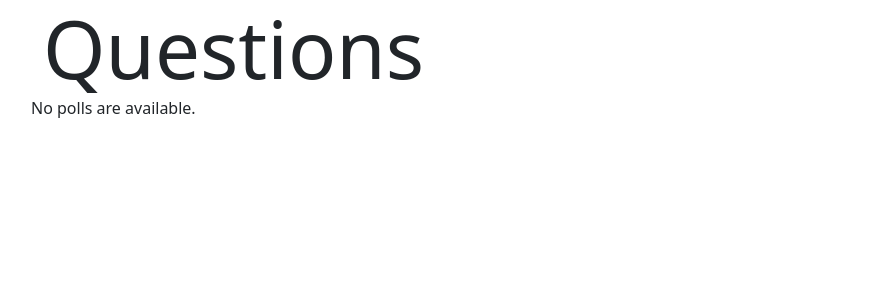
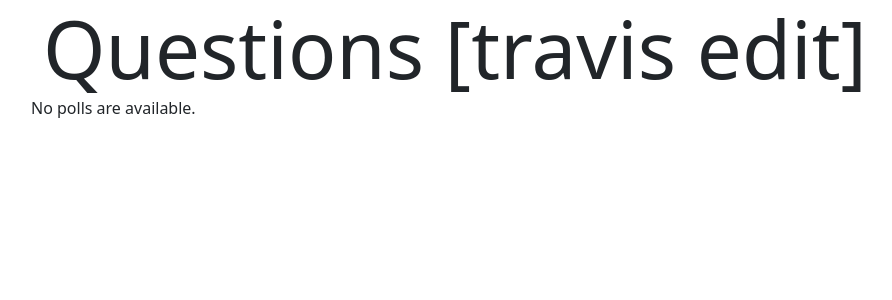
Before and after one commit to emoltz/swe2_app, a Django app: page / in a window 1280 px wide. Shown: the top 300 px of the page, without its empty margins (51-943 px from the left). Run offline with Django 4.2, Linux system fonts and the light colour scheme; data that the repository does not hold is empty.

Commit message:
travis...!? will it work?

```diff
--- a/polls/templates/polls/index.html
+++ b/polls/templates/polls/index.html
@@ -2,7 +2,7 @@
 
 {% block content %}
     <div class="container">
-        <div class="container display-1">Questions</div>
+        <div class="container display-1">Questions [travis edit]</div>
 
         {% if latest_question_list %}
             <ul>
```
Also changed, not shown: .travis.yml.
